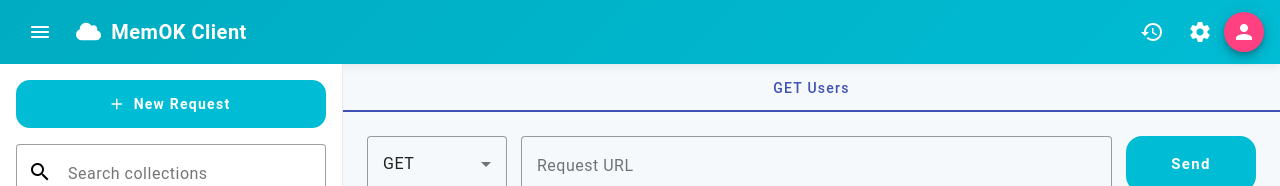
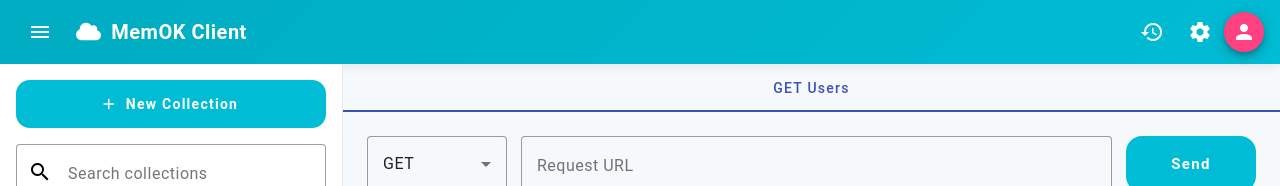
Before and after one commit to T800-M101/memOK, an Angular app: page / in a window 1280 px wide. Shown: the top 186 px of the page. Built offline with nearby package versions, Linux system fonts and the light colour scheme.

Commit message:
first commit

```diff
--- a/src/app/app.html
+++ b/src/app/app.html
@@ -37,7 +37,7 @@
 
       <button mat-flat-button class="new-request-btn">
         <mat-icon>add</mat-icon>
-        New Request
+        New Collection
       </button>
 
       <mat-form-field appearance="outline" class="search-field">
```
